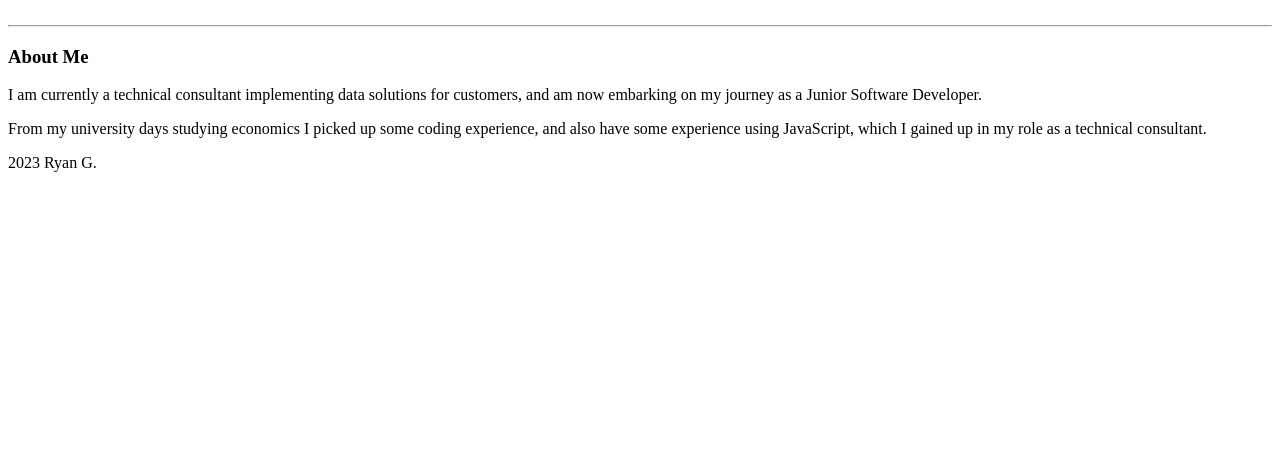
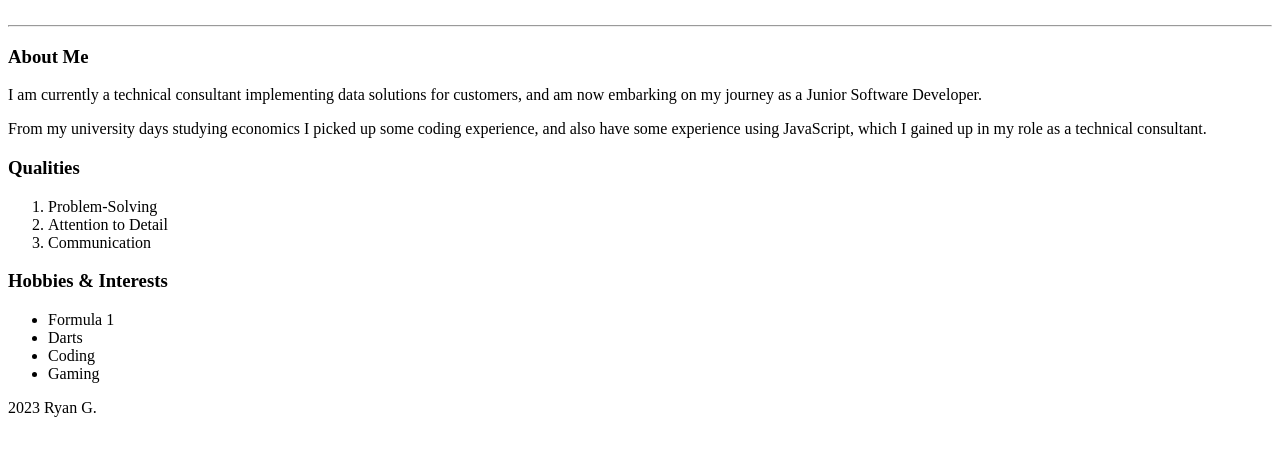
Before and after one commit to RGraDev/portfolio, a plain HTML site: page index.html in a window 1280 px wide. Shown: the part 128-584 px from the top of the page. Drawn offline with Linux system fonts and the light colour scheme.

Commit message:
Added Hobbies and Qualities Sections

```diff
--- a/index.html
+++ b/index.html
@@ -16,6 +16,21 @@
                 and am now embarking on my journey as a Junior Software Developer.</p>
             <p>From my university days studying economics I picked up some coding experience, and also
                 have some experience using JavaScript, which I gained up in my role as a technical consultant.</p>
+
+            <h3>Qualities</h3>
+            <ol>
+                <li>Problem-Solving</li>
+                <li>Attention to Detail</li>
+                <li>Communication</li>
+            </ol>
+
+            <h3>Hobbies & Interests</h3>
+            <ul>
+                <li>Formula 1</li>
+                <li>Darts</li>
+                <li>Coding</li>
+                <li>Gaming</li>
+            </ul>
         </main>
         <footer>
             2023 Ryan G.
```
